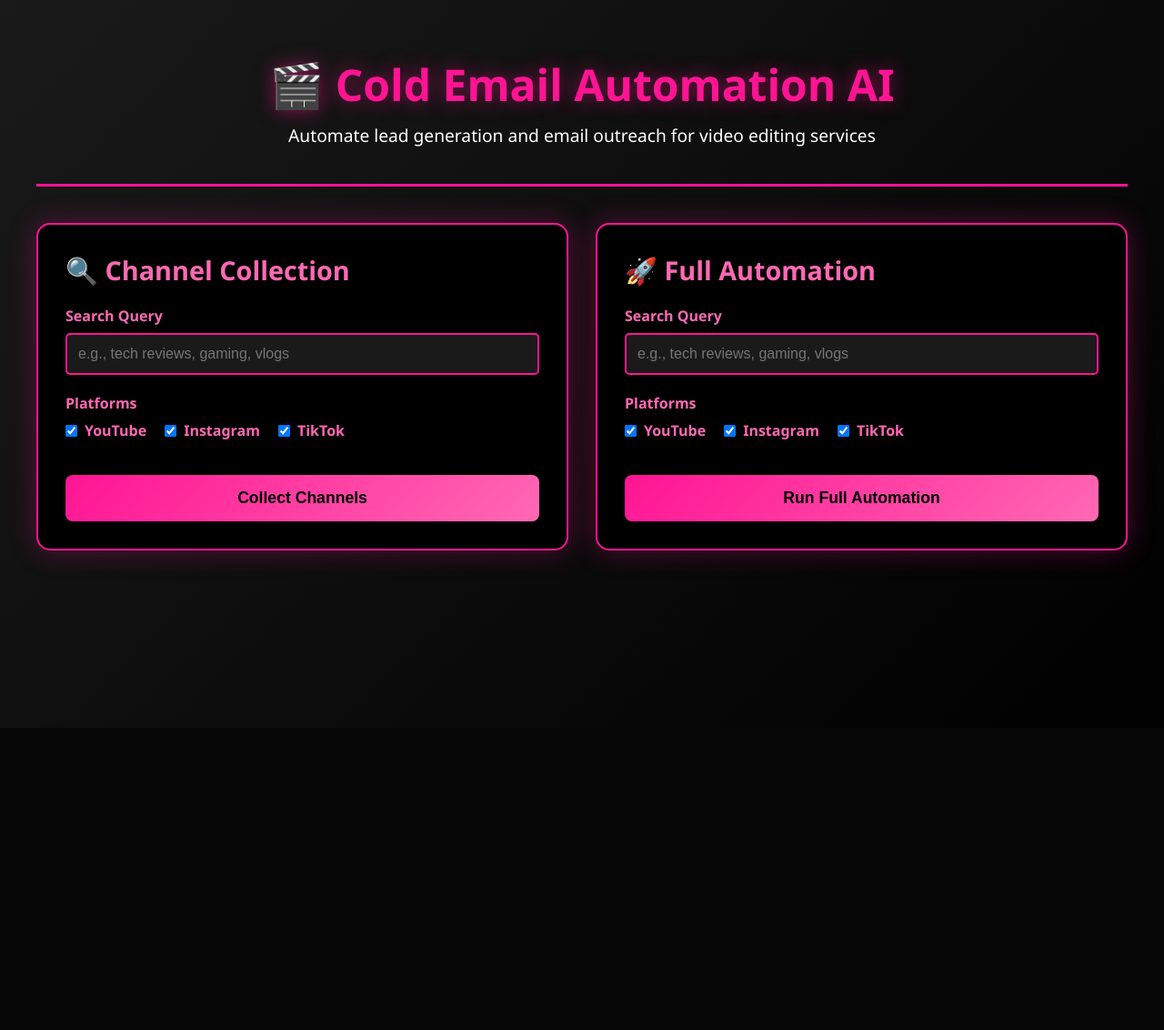
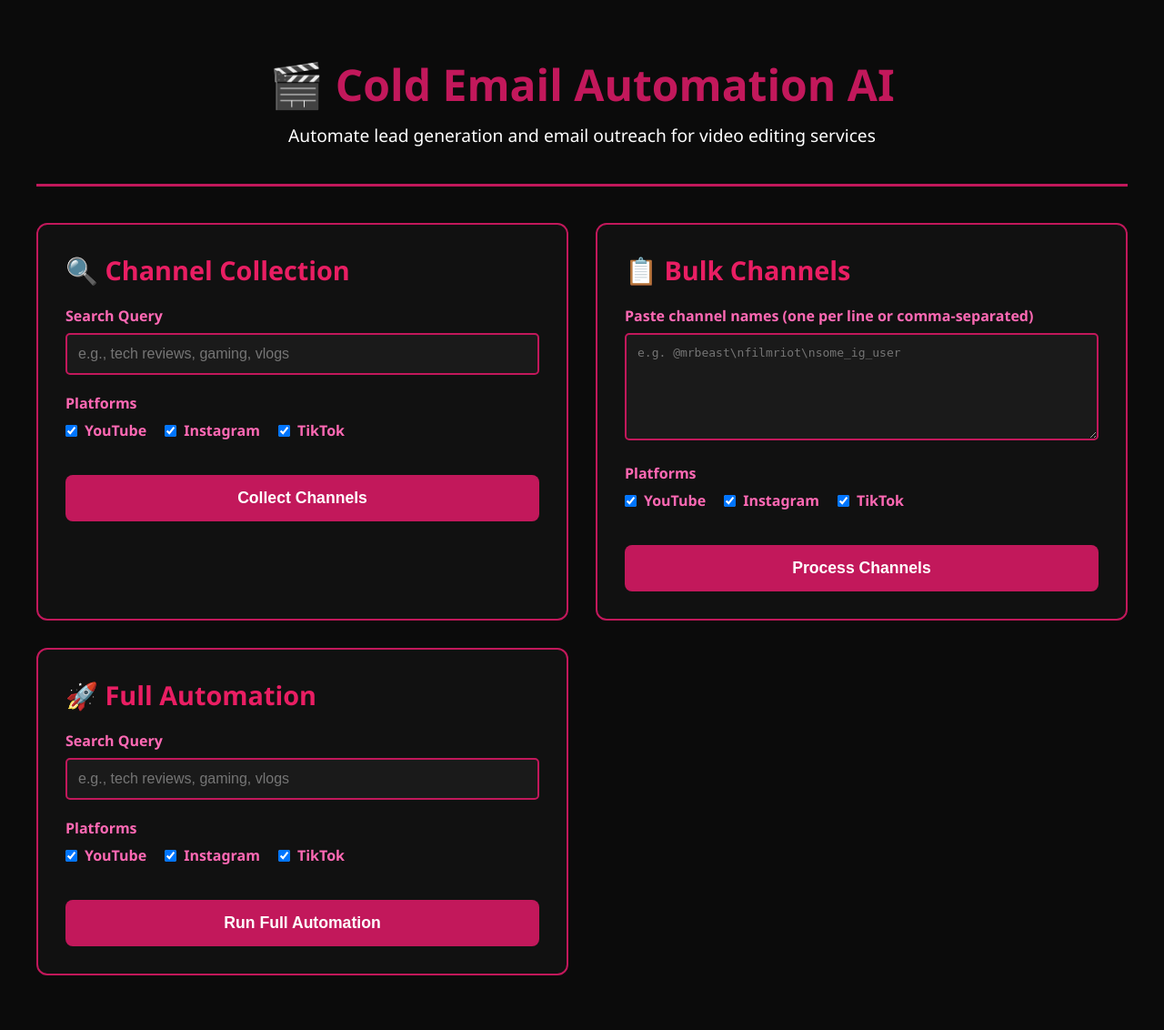
Before and after one commit to noreenkmuthoni-collab/gear, a Flask app: page / in a window 1280 px wide. Shown: the whole page at 91% size. Before the commit the page ends 631 px from the top, so only its background shows below. Run offline with Flask 3, Linux system fonts and the light colour scheme.

Commit message:
feat(ui+api): dark pink theme (no glows) and bulk channel processing with platform checkboxes; returns leads with contact links and message template

```diff
--- a/app.py
+++ b/app.py
@@ -190,6 +190,104 @@ def full_automation():
     except Exception as e:
         return jsonify({'error': str(e)}), 500
 
+@app.route('/api/process-channels', methods=['POST'])
+def process_channels_bulk():
+    """Process bulk-pasted channel names with selected platforms.
+    For each name+platform, find last post and best contact, then return leads with a ready message template.
+    """
+    try:
+        data = request.json or {}
+        channels_text = data.get('channels_text', '')
+        platforms = data.get('platforms', ['youtube', 'instagram', 'tiktok'])
+
+        if not channels_text:
+            return jsonify({'error': 'channels_text is required'}), 400
+
+        # Parse names: split by newlines/commas
+        raw_names = [x.strip() for x in channels_text.replace(',', '\n').split('\n')]
+        names = [n for n in raw_names if n]
+
+        processed = []
+        leads = []
+
+        for name in names:
+            for platform in platforms:
+                channel_obj = build_channel_stub(name, platform)
+                # Last post (best effort)
+                last_post = post_analyzer.get_last_post(channel_obj) or {}
+                # Lead collection
+                lead = lead_collector.collect_lead_from_channel(channel_obj)
+                enriched = lead_collector.enrich_lead(lead)
+
+                # Contact link: email mailto if we have email, else channel URL
+                contact_link = f"mailto:{enriched['email']}" if enriched.get('email') else channel_obj.get('url', '')
+
+                # Ready message template
+                template = generate_message_template(channel_obj, last_post)
+
+                item = {
+                    'channel': channel_obj,
+                    'last_post': last_post,
+                    'lead': {
+                        **enriched,
+                        'contact_link': contact_link,
+                        'message_template': template,
+                    }
+                }
+                processed.append(item)
+                leads.append({
+                    'username': channel_obj.get('username'),
+                    'platform': platform,
+                    'email': enriched.get('email'),
+                    'contact_link': contact_link,
+                    'message_template': template,
+                })
+
+        return jsonify({
+            'success': True,
+            'count': len(processed),
+            'processed': processed,
+            'leads': leads
+        })
+    except Exception as e:
+        return jsonify({'error': str(e)}), 500
+
+def build_channel_stub(username: str, platform: str) -> dict:
+    """Create a minimal channel object from a username and platform."""
+    username_clean = username.lstrip('@')
+    url = ''
+    channel_id = ''
+    if platform == 'youtube':
+        # Without channel ID we can at least link to the handle page
+        url = f"https://www.youtube.com/@{username_clean}"
+    elif platform == 'instagram':
+        url = f"https://www.instagram.com/{username_clean}/"
+    elif platform == 'tiktok':
+        url = f"https://www.tiktok.com/@{username_clean}"
+    return {
+        'platform': platform,
+        'channel_id': channel_id,
+        'username': username_clean,
+        'description': '',
+        'subscriber_count': 0,
+        'video_count': 0,
+        'url': url,
+        'thumbnail': ''
+    }
+
+def generate_message_template(channel: dict, last_post: dict) -> str:
+    """Generate a short outreach message template tailored to the channel."""
+    handle = channel.get('username', '')
+    platform = channel.get('platform', '')
+    last_title = last_post.get('title', '') if last_post else ''
+    return (
+        f"Hi @{handle},\n\n"
+        f"Loved your {platform} content"
+        + (f" — especially '{last_title}'." if last_title else ".")
+        + " I'm a video editor helping creators speed up production while keeping quality high.\n\n"
+        "If you're open to it, I can share a quick sample edit tailored to your style."
+        "\n\nCheers,\nYour Name"
+    )
 if __name__ == '__main__':
     import os
     port = int(os.environ.get('PORT', 5000))
--- a/templates/index.html
+++ b/templates/index.html
@@ -13,7 +13,7 @@
 
         body {
             font-family: 'Segoe UI', Tahoma, Geneva, Verdana, sans-serif;
-            background: linear-gradient(135deg, #1a1a1a 0%, #000000 100%);
+            background: #0b0b0b; /* solid dark */
             color: #ffffff;
             min-height: 100vh;
             padding: 20px;
@@ -27,15 +27,14 @@
         .header {
             text-align: center;
             padding: 40px 20px;
-            border-bottom: 3px solid #FF1493;
+            border-bottom: 3px solid #C2185B; /* dark pink */
             margin-bottom: 40px;
         }
 
         .header h1 {
             font-size: 3em;
-            color: #FF1493;
+            color: #C2185B; /* dark pink */
             margin-bottom: 10px;
-            text-shadow: 0 0 20px rgba(255, 20, 147, 0.5);
         }
 
         .header p {
@@ -51,15 +50,14 @@
         }
 
         .card {
-            background: #000000;
-            border: 2px solid #FF1493;
-            border-radius: 15px;
+            background: #111;
+            border: 2px solid #C2185B;
+            border-radius: 12px;
             padding: 30px;
-            box-shadow: 0 0 30px rgba(255, 20, 147, 0.3);
         }
 
         .card h2 {
-            color: #FF69B4;
+            color: #E91E63; /* slightly brighter dark pink */
             margin-bottom: 20px;
             font-size: 1.8em;
         }
@@ -76,21 +74,22 @@
         }
 
         .form-group input,
-        .form-group select {
+        .form-group select,
+        .form-group textarea {
             width: 100%;
             padding: 12px;
             background: #1a1a1a;
-            border: 2px solid #FF1493;
+            border: 2px solid #C2185B;
             border-radius: 5px;
             color: #ffffff;
             font-size: 1em;
         }
 
         .form-group input:focus,
-        .form-group select:focus {
+        .form-group select:focus,
+        .form-group textarea:focus {
             outline: none;
-            border-color: #FF69B4;
-            box-shadow: 0 0 10px rgba(255, 20, 147, 0.5);
+            border-color: #E91E63;
         }
 
         .checkbox-group {
@@ -112,8 +111,8 @@
         }
 
         .btn {
-            background: linear-gradient(135deg, #FF1493 0%, #FF69B4 100%);
-            color: #000000;
+            background: #C2185B; /* solid dark pink */
+            color: #fff;
             border: none;
             padding: 15px 30px;
             font-size: 1.1em;
@@ -283,6 +281,25 @@
                     </div>
 
                     <button type="submit" class="btn">Collect Channels</button>
+                </form>
+            </div>
+
+            <div class="card">
+                <h2>📋 Bulk Channels</h2>
+                <form id="bulkForm">
+                    <div class="form-group">
+                        <label for="bulkInput">Paste channel names (one per line or comma-separated)</label>
+                        <textarea id="bulkInput" rows="6" placeholder="e.g. @mrbeast\nfilmriot\nsome_ig_user"></textarea>
+                    </div>
+                    <div class="form-group">
+                        <label>Platforms</label>
+                        <div class="checkbox-group">
+                            <label><input type="checkbox" name="platforms" value="youtube" checked> YouTube</label>
+                            <label><input type="checkbox" name="platforms" value="instagram" checked> Instagram</label>
+                            <label><input type="checkbox" name="platforms" value="tiktok" checked> TikTok</label>
+                        </div>
+                    </div>
+                    <button type="submit" class="btn">Process Channels</button>
                 </form>
             </div>
 
@@ -391,13 +408,16 @@
             }
 
             if (data.leads) {
-                html += '<h3 style="color: #FF69B4; margin-top: 30px;">Leads</h3>';
+                html += '<h3 style="color: #E91E63; margin-top: 30px;">Leads</h3>';
                 data.leads.forEach(lead => {
+                    const contactLink = lead.contact_link ? `<a href="${lead.contact_link}" target="_blank">Contact</a>` : 'N/A';
+                    const msg = lead.message_template ? lead.message_template.replace(/\n/g, '<br>') : '';
                     html += `
                         <div class="lead-item">
                             <h3>${lead.username || 'Unknown'}</h3>
                             <p><strong>Email:</strong> ${lead.email || 'Not found'}</p>
-                            <p><strong>Platform:</strong> ${lead.platform || 'unknown'}</p>
+                            <p><strong>Platform:</strong> ${lead.platform || 'unknown'} | ${contactLink}</p>
+                            ${msg ? `<div style="margin-top:10px;"><strong>Template:</strong><div style="margin-top:6px; background:#0b0b0b; border:1px solid #333; padding:10px; border-radius:6px;">${msg}</div></div>` : ''}
                         </div>
                     `;
                 });
@@ -465,6 +485,29 @@
                 showAlert('Error: ' + error.message, 'error');
             }
         });
+
+        document.getElementById('bulkForm').addEventListener('submit', async (e) => {
+            e.preventDefault();
+            showLoading();
+            const text = document.getElementById('bulkInput').value || '';
+            const platforms = Array.from(document.querySelectorAll('#bulkForm input[name="platforms"]:checked')).map(x => x.value);
+            try {
+                const response = await fetch(`${API_BASE}/process-channels`, {
+                    method: 'POST',
+                    headers: { 'Content-Type': 'application/json' },
+                    body: JSON.stringify({ channels_text: text, platforms })
+                });
+                const data = await response.json();
+                if (data.success) {
+                    displayResults(data);
+                    showAlert(`Processed ${data.count} entries`, 'success');
+                } else {
+                    showAlert(data.error || 'Error processing channels', 'error');
+                }
+            } catch (err) {
+                showAlert('Error: ' + err.message, 'error');
+            }
+        });
     </script>
 </body>
 </html>
```
Also changed, not shown: other parts of templates/index.html (+17 -18 lines).
